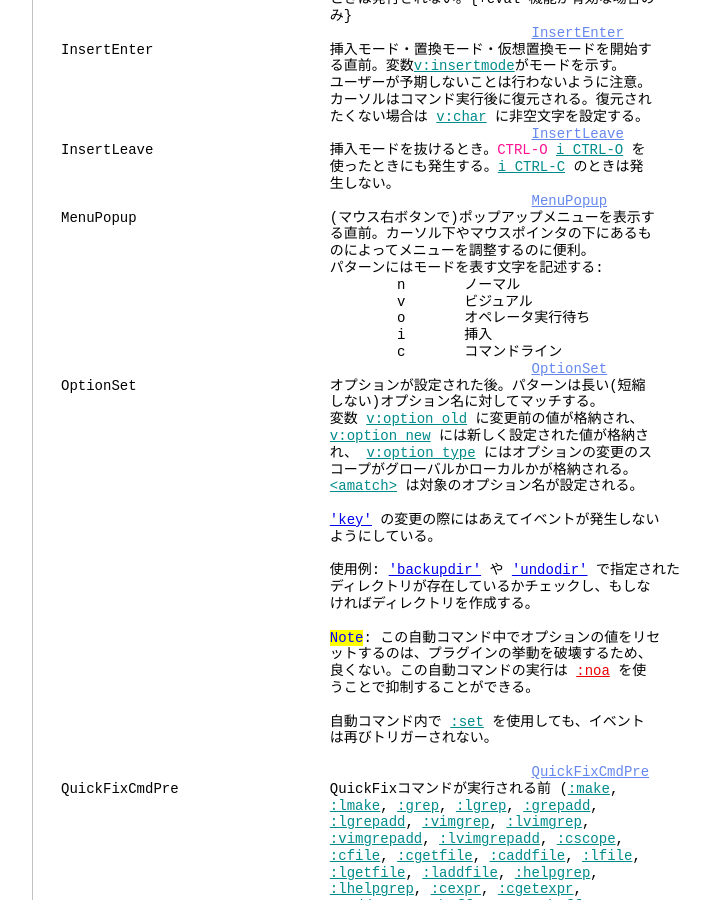
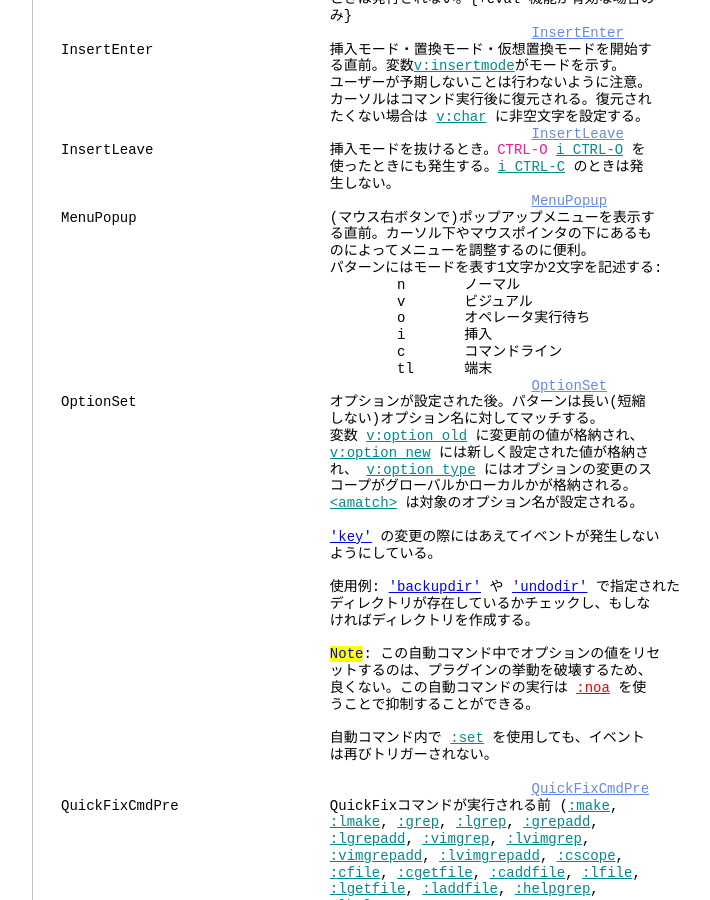
Before and after one commit to vim-jp/vimdoc-ja, a Jekyll site: the page built from autocmd.html, in a window 1280 px wide and 900 px high, scrolled down 13931 px. Shown: the whole window, without its empty margins (340-1050 px from the left). Built offline with Jekyll 4.4.1, drawn with Linux system fonts in a browser that asks for light colours; nearby versions of some CDN libraries; comment, search, counter and statistics services are not loaded.

Commit message:
Generated by Travis JOB 1337.1
https://travis-ci.org/vim-jp/vimdoc-ja-working/builds/448344824

```diff
--- a/autocmd.html
+++ b/autocmd.html
@@ -835,12 +835,13 @@ InsertLeave&nbsp;&nbsp;&nbsp;&nbsp;&nbsp;&nbsp;&nbsp;&nbsp;&nbsp;&nbsp;&nbsp;&nb
 MenuPopup&nbsp;&nbsp;&nbsp;&nbsp;&nbsp;&nbsp;&nbsp;&nbsp;&nbsp;&nbsp;&nbsp;&nbsp;&nbsp;&nbsp;&nbsp;&nbsp;&nbsp;&nbsp;&nbsp;&nbsp;&nbsp;&nbsp; (マウス右ボタンで)ポップアップメニューを表示す<br>
 &nbsp;&nbsp;&nbsp;&nbsp;&nbsp;&nbsp;&nbsp;&nbsp;&nbsp;&nbsp;&nbsp;&nbsp;&nbsp;&nbsp;&nbsp;&nbsp;&nbsp;&nbsp;&nbsp;&nbsp;&nbsp;&nbsp;&nbsp;&nbsp;&nbsp;&nbsp;&nbsp;&nbsp;&nbsp;&nbsp;&nbsp;&nbsp;る直前。カーソル下やマウスポインタの下にあるも<br>
 &nbsp;&nbsp;&nbsp;&nbsp;&nbsp;&nbsp;&nbsp;&nbsp;&nbsp;&nbsp;&nbsp;&nbsp;&nbsp;&nbsp;&nbsp;&nbsp;&nbsp;&nbsp;&nbsp;&nbsp;&nbsp;&nbsp;&nbsp;&nbsp;&nbsp;&nbsp;&nbsp;&nbsp;&nbsp;&nbsp;&nbsp;&nbsp;のによってメニューを調整するのに便利。<br>
-&nbsp;&nbsp;&nbsp;&nbsp;&nbsp;&nbsp;&nbsp;&nbsp;&nbsp;&nbsp;&nbsp;&nbsp;&nbsp;&nbsp;&nbsp;&nbsp;&nbsp;&nbsp;&nbsp;&nbsp;&nbsp;&nbsp;&nbsp;&nbsp;&nbsp;&nbsp;&nbsp;&nbsp;&nbsp;&nbsp;&nbsp;&nbsp;パターンにはモードを表す文字を記述する:<br>
+&nbsp;&nbsp;&nbsp;&nbsp;&nbsp;&nbsp;&nbsp;&nbsp;&nbsp;&nbsp;&nbsp;&nbsp;&nbsp;&nbsp;&nbsp;&nbsp;&nbsp;&nbsp;&nbsp;&nbsp;&nbsp;&nbsp;&nbsp;&nbsp;&nbsp;&nbsp;&nbsp;&nbsp;&nbsp;&nbsp;&nbsp;&nbsp;パターンにはモードを表す1文字か2文字を記述する:<br>
 &nbsp;&nbsp;&nbsp;&nbsp;&nbsp;&nbsp;&nbsp;&nbsp;&nbsp;&nbsp;&nbsp;&nbsp;&nbsp;&nbsp;&nbsp;&nbsp;&nbsp;&nbsp;&nbsp;&nbsp;&nbsp;&nbsp;&nbsp;&nbsp;&nbsp;&nbsp;&nbsp;&nbsp;&nbsp;&nbsp;&nbsp;&nbsp;&nbsp;&nbsp;&nbsp;&nbsp;&nbsp;&nbsp;&nbsp;&nbsp;n&nbsp;&nbsp;&nbsp;&nbsp;&nbsp;&nbsp; ノーマル<br>
 &nbsp;&nbsp;&nbsp;&nbsp;&nbsp;&nbsp;&nbsp;&nbsp;&nbsp;&nbsp;&nbsp;&nbsp;&nbsp;&nbsp;&nbsp;&nbsp;&nbsp;&nbsp;&nbsp;&nbsp;&nbsp;&nbsp;&nbsp;&nbsp;&nbsp;&nbsp;&nbsp;&nbsp;&nbsp;&nbsp;&nbsp;&nbsp;&nbsp;&nbsp;&nbsp;&nbsp;&nbsp;&nbsp;&nbsp;&nbsp;v&nbsp;&nbsp;&nbsp;&nbsp;&nbsp;&nbsp; ビジュアル<br>
 &nbsp;&nbsp;&nbsp;&nbsp;&nbsp;&nbsp;&nbsp;&nbsp;&nbsp;&nbsp;&nbsp;&nbsp;&nbsp;&nbsp;&nbsp;&nbsp;&nbsp;&nbsp;&nbsp;&nbsp;&nbsp;&nbsp;&nbsp;&nbsp;&nbsp;&nbsp;&nbsp;&nbsp;&nbsp;&nbsp;&nbsp;&nbsp;&nbsp;&nbsp;&nbsp;&nbsp;&nbsp;&nbsp;&nbsp;&nbsp;o&nbsp;&nbsp;&nbsp;&nbsp;&nbsp;&nbsp; オペレータ実行待ち<br>
 &nbsp;&nbsp;&nbsp;&nbsp;&nbsp;&nbsp;&nbsp;&nbsp;&nbsp;&nbsp;&nbsp;&nbsp;&nbsp;&nbsp;&nbsp;&nbsp;&nbsp;&nbsp;&nbsp;&nbsp;&nbsp;&nbsp;&nbsp;&nbsp;&nbsp;&nbsp;&nbsp;&nbsp;&nbsp;&nbsp;&nbsp;&nbsp;&nbsp;&nbsp;&nbsp;&nbsp;&nbsp;&nbsp;&nbsp;&nbsp;i&nbsp;&nbsp;&nbsp;&nbsp;&nbsp;&nbsp; 挿入<br>
 &nbsp;&nbsp;&nbsp;&nbsp;&nbsp;&nbsp;&nbsp;&nbsp;&nbsp;&nbsp;&nbsp;&nbsp;&nbsp;&nbsp;&nbsp;&nbsp;&nbsp;&nbsp;&nbsp;&nbsp;&nbsp;&nbsp;&nbsp;&nbsp;&nbsp;&nbsp;&nbsp;&nbsp;&nbsp;&nbsp;&nbsp;&nbsp;&nbsp;&nbsp;&nbsp;&nbsp;&nbsp;&nbsp;&nbsp;&nbsp;c&nbsp;&nbsp;&nbsp;&nbsp;&nbsp;&nbsp; コマンドライン<br>
+&nbsp;&nbsp;&nbsp;&nbsp;&nbsp;&nbsp;&nbsp;&nbsp;&nbsp;&nbsp;&nbsp;&nbsp;&nbsp;&nbsp;&nbsp;&nbsp;&nbsp;&nbsp;&nbsp;&nbsp;&nbsp;&nbsp;&nbsp;&nbsp;&nbsp;&nbsp;&nbsp;&nbsp;&nbsp;&nbsp;&nbsp;&nbsp;&nbsp;&nbsp;&nbsp;&nbsp;&nbsp;&nbsp;&nbsp;&nbsp;tl&nbsp;&nbsp;&nbsp;&nbsp;&nbsp;&nbsp;端末<br>
 &nbsp;&nbsp;&nbsp;&nbsp;&nbsp;&nbsp;&nbsp;&nbsp;&nbsp;&nbsp;&nbsp;&nbsp;&nbsp;&nbsp;&nbsp;&nbsp;&nbsp;&nbsp;&nbsp;&nbsp;&nbsp;&nbsp;&nbsp;&nbsp;&nbsp;&nbsp;&nbsp;&nbsp;&nbsp;&nbsp;&nbsp;&nbsp;&nbsp;&nbsp;&nbsp;&nbsp;&nbsp;&nbsp;&nbsp;&nbsp;&nbsp;&nbsp;&nbsp;&nbsp;&nbsp;&nbsp;&nbsp;&nbsp;&nbsp;&nbsp;&nbsp;&nbsp;&nbsp;&nbsp;&nbsp;&nbsp;<a class="Constant" href="autocmd.html#OptionSet" name="OptionSet">OptionSet</a><br>
 OptionSet&nbsp;&nbsp;&nbsp;&nbsp;&nbsp;&nbsp;&nbsp;&nbsp;&nbsp;&nbsp;&nbsp;&nbsp;&nbsp;&nbsp;&nbsp;&nbsp;&nbsp;&nbsp;&nbsp;&nbsp;&nbsp;&nbsp; オプションが設定された後。パターンは長い(短縮<br>
 &nbsp;&nbsp;&nbsp;&nbsp;&nbsp;&nbsp;&nbsp;&nbsp;&nbsp;&nbsp;&nbsp;&nbsp;&nbsp;&nbsp;&nbsp;&nbsp;&nbsp;&nbsp;&nbsp;&nbsp;&nbsp;&nbsp;&nbsp;&nbsp;&nbsp;&nbsp;&nbsp;&nbsp;&nbsp;&nbsp;&nbsp;&nbsp;しない)オプション名に対してマッチする。<br>
```
